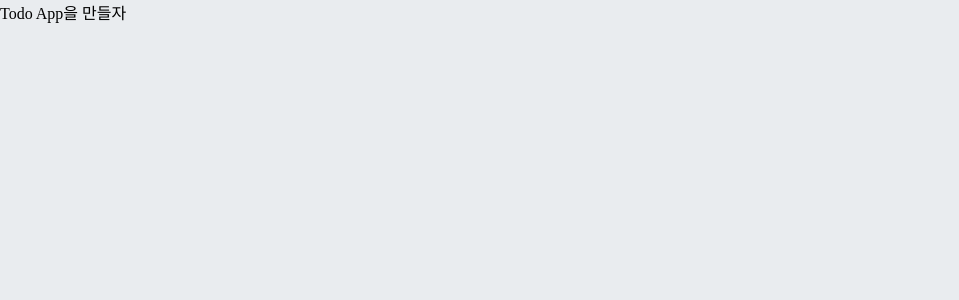
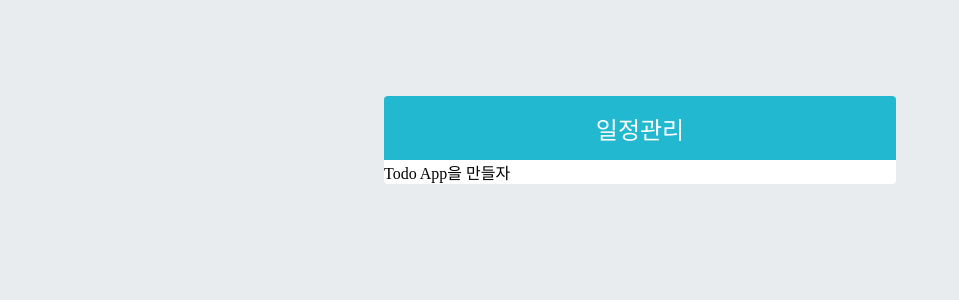
Before and after one commit to dev-93/todo-app, a React (Create React App) app: page / in a window 1280 px wide. Shown: the top 300 px of the page, without its empty margins (0-959 px from the left). Built offline with nearby package versions, Linux system fonts and the light colour scheme.

Commit message:
UI - TodoTemplate 스타일 생성

```diff
--- a/src/App.js
+++ b/src/App.js
@@ -1,8 +1,8 @@
 import React from "react";
-import "./App.css";
+import TodoTemplate from "./components/TodoTemplate";
 
 function App() {
-    return <div className="App">Todo App을 만들자</div>;
+    return <TodoTemplate>Todo App을 만들자</TodoTemplate>;
 }
 
 export default App;
--- /dev/null
+++ b/src/components/TodoTemplate.js
@@ -0,0 +1,13 @@
+import React from "react";
+import "./TodoTemplate.scss";
+
+const TodoTemplate = ({ children }) => {
+    return (
+        <div className="TodoTemplate">
+            <div className="app-title">일정관리</div>
+            <div className="content">{children}</div>
+        </div>
+    );
+};
+
+export default TodoTemplate;
--- /dev/null
+++ b/src/components/TodoTemplate.scss
@@ -0,0 +1,20 @@
+.TodoTemplate {
+    width: 512px;
+    margin: 6rem auto 0;
+    border-radius: 4px;
+    overflow: hidden;
+
+    .app-title {
+        background: #22b8cf;
+        color: #fff;
+        height: 4rem;
+        font-size: 1.5rem;
+        display: flex;
+        align-items: center;
+        justify-content: center;
+    }
+
+    .content {
+        background: #fff;
+    }
+}
```
